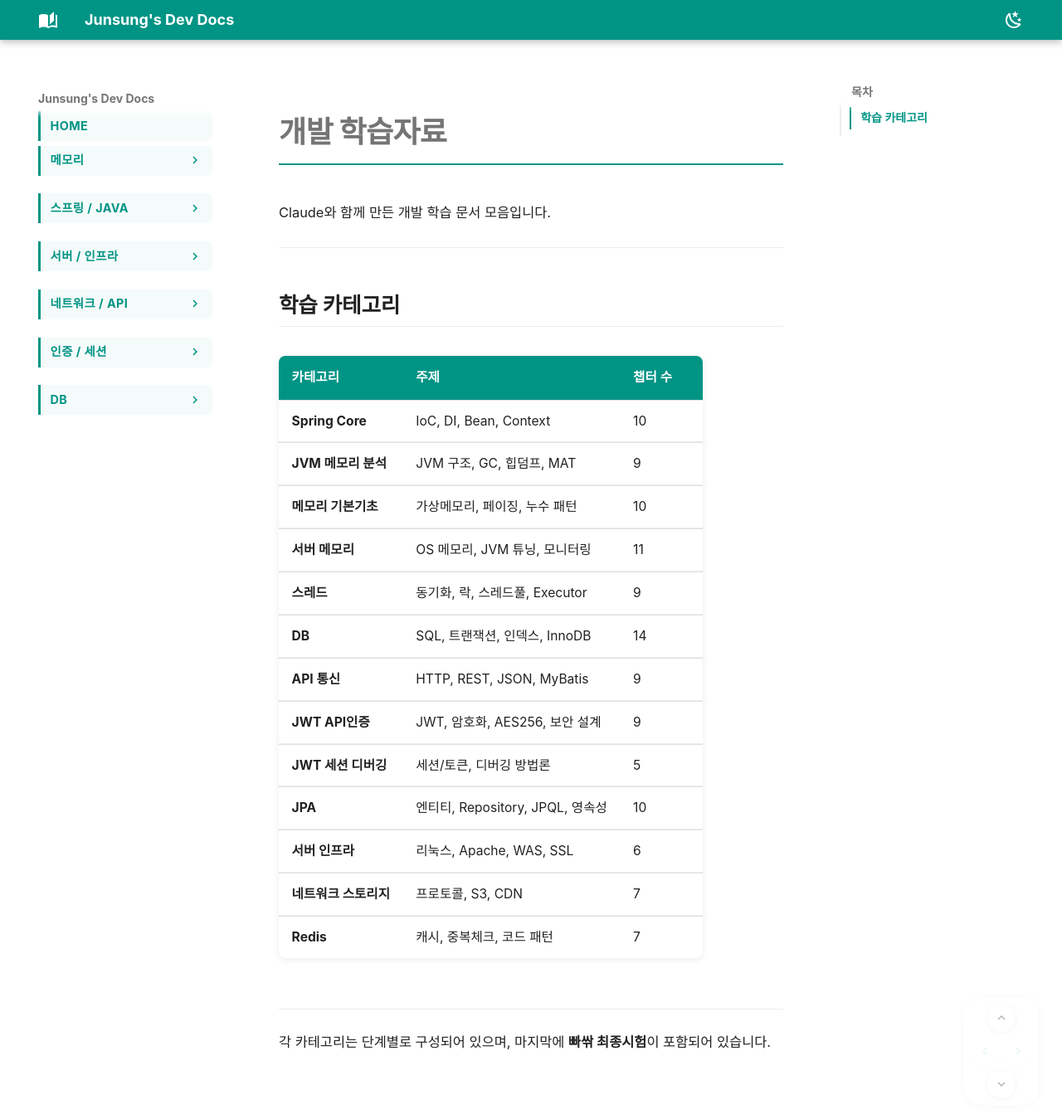
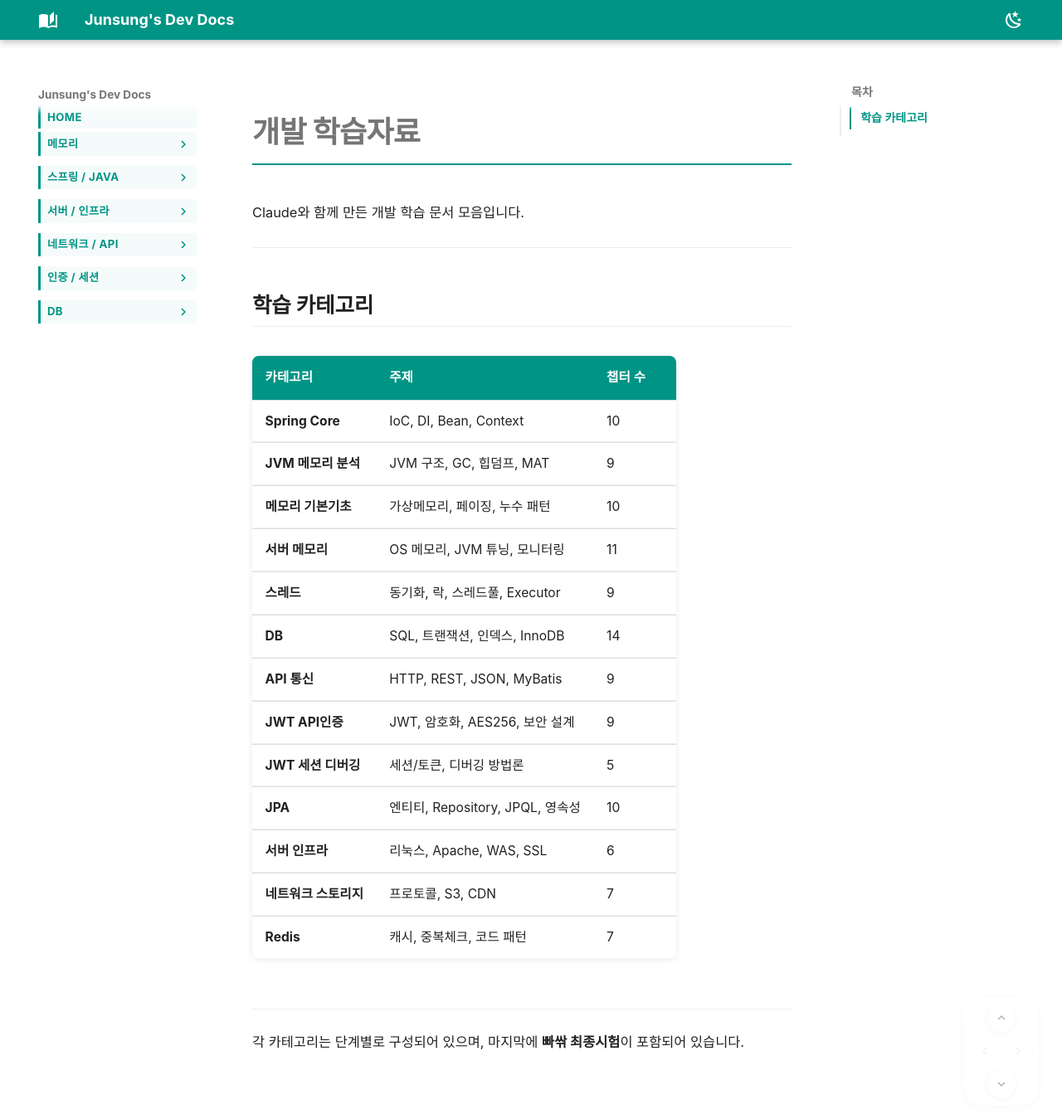
Before and after one commit to junseong12338/dev-docs, an MkDocs documentation site: the page built from docs/index.md, in a window 1280 px wide and 1372 px high. Shown: the top 1349 px of the window at 83% size. Built offline with MkDocs 1.6.1 and Material for MkDocs 9.7.7, drawn with Linux system fonts in a browser that asks for light colours; some web fonts are replaced.

Commit message:
사이드바 여백 축소 + 콘텐츠 영역 확장

```diff
--- a/docs/stylesheets/extra.css
+++ b/docs/stylesheets/extra.css
@@ -52,33 +52,35 @@ body {
 
 /* --- Content Area --- */
 .md-content {
-  max-width: 900px;
+  max-width: 1100px;
   margin: 0 auto;
 }
 
 .md-content__inner {
-  padding: 1.6rem 2rem 3rem;
+  padding: 1.6rem 1.5rem 3rem;
 }
 
 /* --- Left Sidebar (Navigation) --- */
 .md-sidebar--primary {
   scrollbar-width: thin;
+  width: 11rem;
 }
 
 .md-sidebar--primary .md-nav {
-  padding: 0.4rem 0;
+  padding: 0.2rem 0;
+  font-size: 0.68rem;
 }
 
 /* Section headers (카테고리 이름) */
 .md-nav--primary > .md-nav__list > .md-nav__item > .md-nav__link,
 .md-nav--primary > .md-nav__list > .md-nav__item > label .md-nav__link {
   font-weight: 700;
-  font-size: 0.72rem;
+  font-size: 0.66rem;
   text-transform: uppercase;
   letter-spacing: 0.03em;
   color: var(--md-primary-fg-color);
-  padding: 0.6em 0.8em;
-  margin-top: 0.4em;
+  padding: 0.4em 0.6em;
+  margin-top: 0.3em;
   border-left: 3px solid var(--md-primary-fg-color);
   background: rgba(0, 150, 136, 0.04);
   border-radius: 0 6px 6px 0;
@@ -86,8 +88,8 @@ body {
 
 /* Sub-items (챕터) */
 .md-nav__link {
-  font-size: 0.74rem;
-  padding: 0.4em 0.8em;
+  font-size: 0.68rem;
+  padding: 0.3em 0.6em;
   border-radius: 6px;
   transition: all var(--transition-speed);
 }
```
